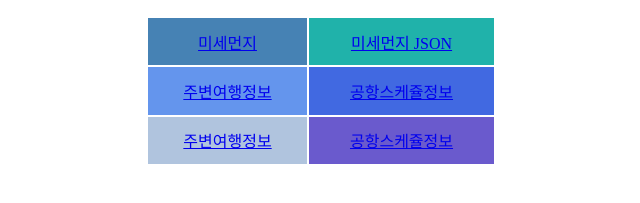
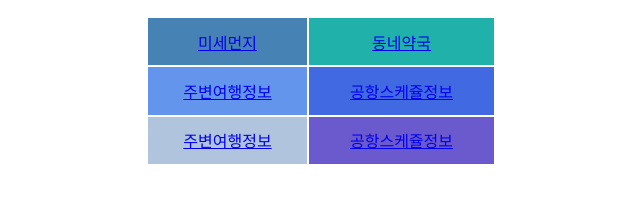
Before and after one commit to aiplushub/seikatsu, a plain HTML site: page index.html in a window 1280 px wide. Shown: the part 207-410 px from the top of the page, 319-959 px from the left. Drawn offline with nearby package versions, Linux system fonts and the light colour scheme.

Commit message:
Update index.html

```diff
--- a/index.html
+++ b/index.html
@@ -23,7 +23,7 @@
     <A HREF="sub/localdust.html" target="_blank">미세먼지</A>
     </TD>
     <TD style="background-color:lightseagreen" align="CENTER">
-    <A HREF="microdustjson.html" target="_blank">미세먼지 JSON</A>
+    <A HREF="sub/drugstore.html" target="_blank">동네약국</A>
     </TD>
 </TR>
 <TR>
```
